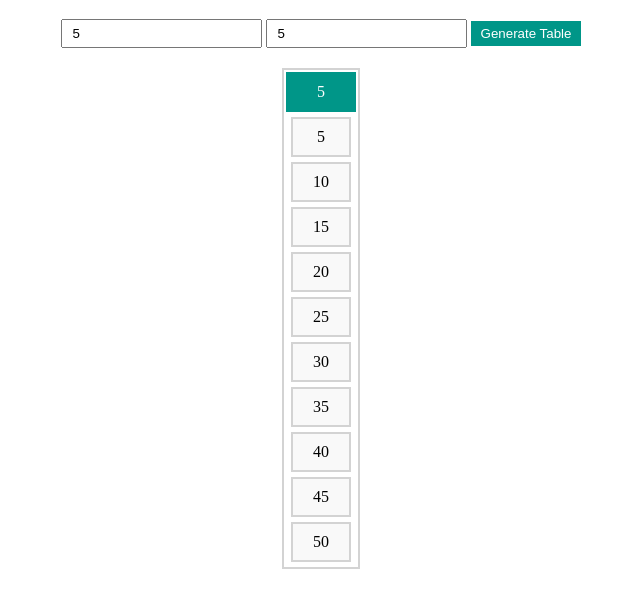
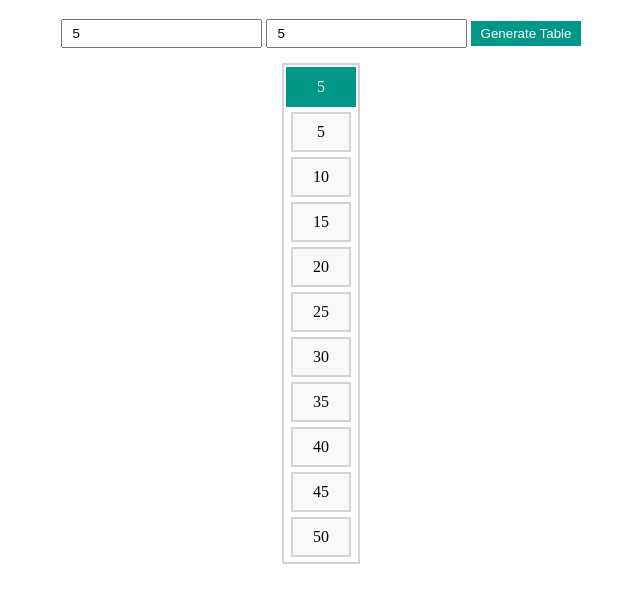
Before and after one commit to anwarmoazam/Project--Number-Range-Table, a plain HTML site: page index.html in a window 1280 px wide. Both pictures are taken after typing "5", "5" into the empty fields and a click on the button "Generate Table". Shown: the part 61-668 px from the top of the page, without its empty margins (319-959 px from the left). Drawn offline with Linux system fonts and the light colour scheme.

Commit message:
Project--Number Range Table

```diff
--- a/style.css
+++ b/style.css
@@ -19,7 +19,7 @@ body{
     flex-direction: column;
     justify-content: center;
     align-items: center;
-    margin: 10px;
+    margin: 5px;
     padding: 2px;
     padding-bottom: 5px;
     border: 2px solid lightgray;
@@ -31,7 +31,7 @@ body{
     justify-content: center;
     align-items: center;
     text-align: center;
-    margin: 10px;
+    margin-top: 10px;
 }
 
 .table-heading{
```
